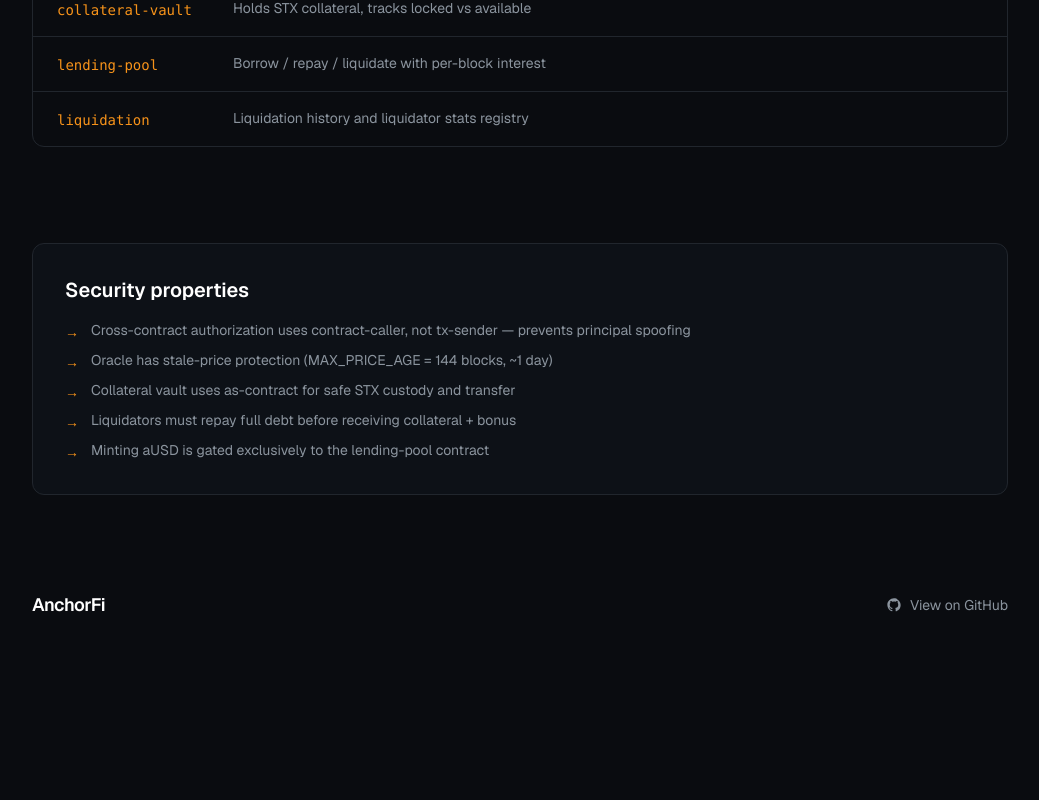
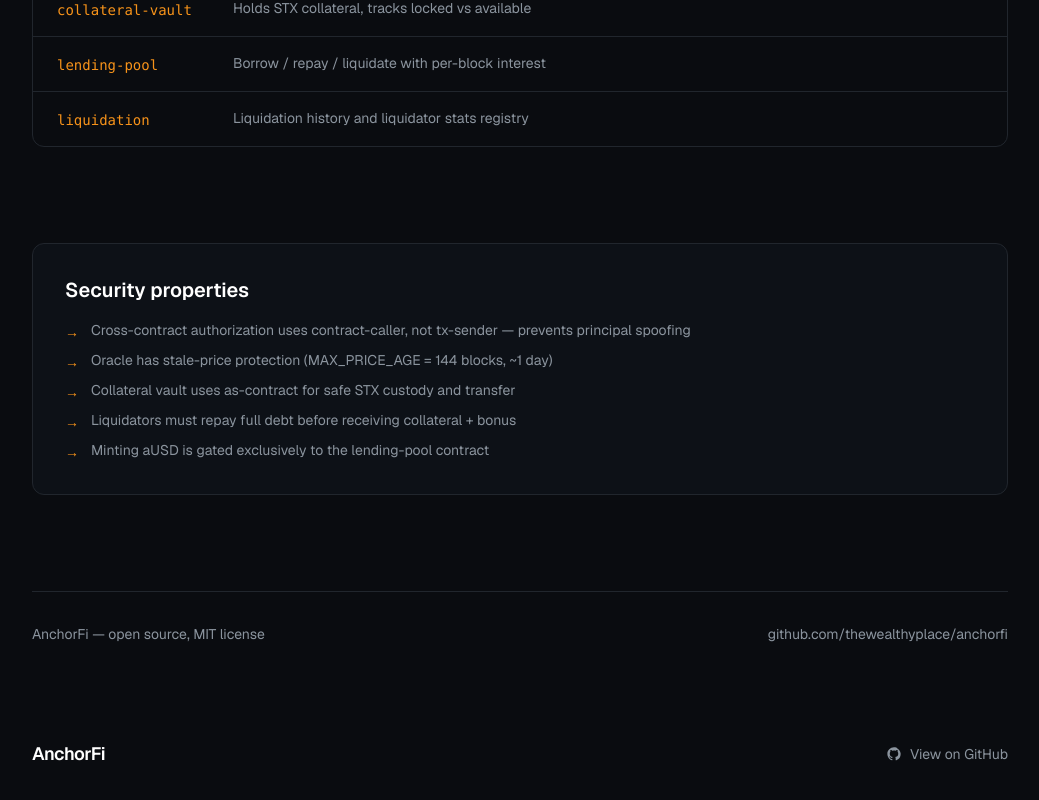
Before and after one commit to thewealthyplace/anchorfi, a Next.js app in the folder frontend/: page / in a window 1280 px wide. Shown: the part 1534-2334 px from the top of the page, without its empty margins (120-1159 px from the left). Before the commit the page ends 2217 px from the top, so only its background shows below. Built offline with nearby package versions, Linux system fonts and the light colour scheme.

Commit message:
feat: add footer with license note and GitHub repo link
Footer sits below a top border, shows MIT license on the left and the full GitHub URL on the right with a white hover transition.

```diff
--- a/frontend/app/page.tsx
+++ b/frontend/app/page.tsx
@@ -154,6 +154,19 @@
         </ul>
       </section>
 
+      {/* Footer */}
+      <footer className="flex items-center justify-between border-t border-[#21262d] pt-8 text-sm text-[#8b949e]">
+        <span>AnchorFi — open source, MIT license</span>
+        <a
+          href="https://github.com/thewealthyplace/anchorfi"
+          target="_blank"
+          rel="noopener noreferrer"
+          className="hover:text-white transition-colors"
+        >
+          github.com/thewealthyplace/anchorfi
+        </a>
+      </footer>
+
       {/* Nav */}
       <nav className="flex items-center justify-between">
         <span className="text-lg font-semibold tracking-tight text-white">AnchorFi</span>
```
